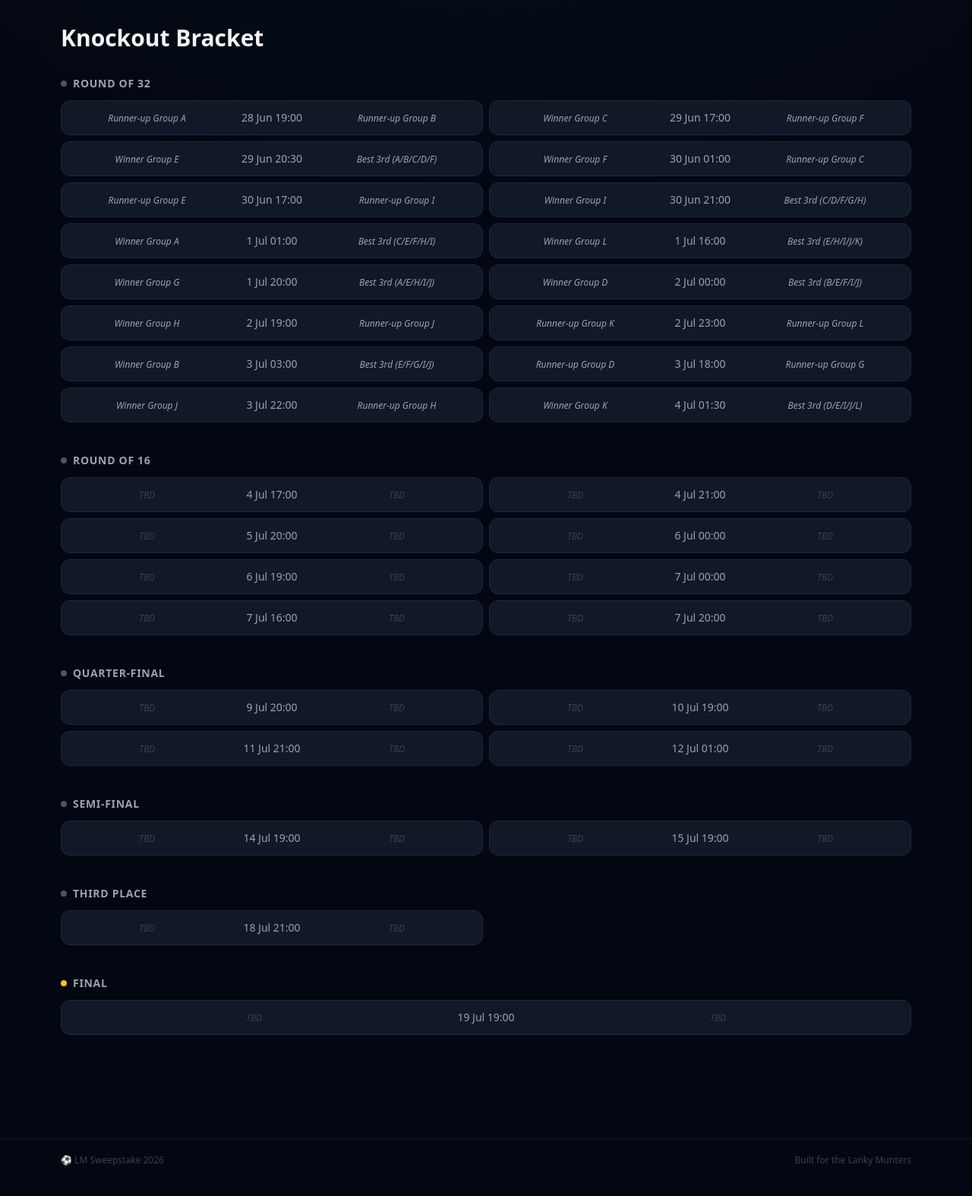
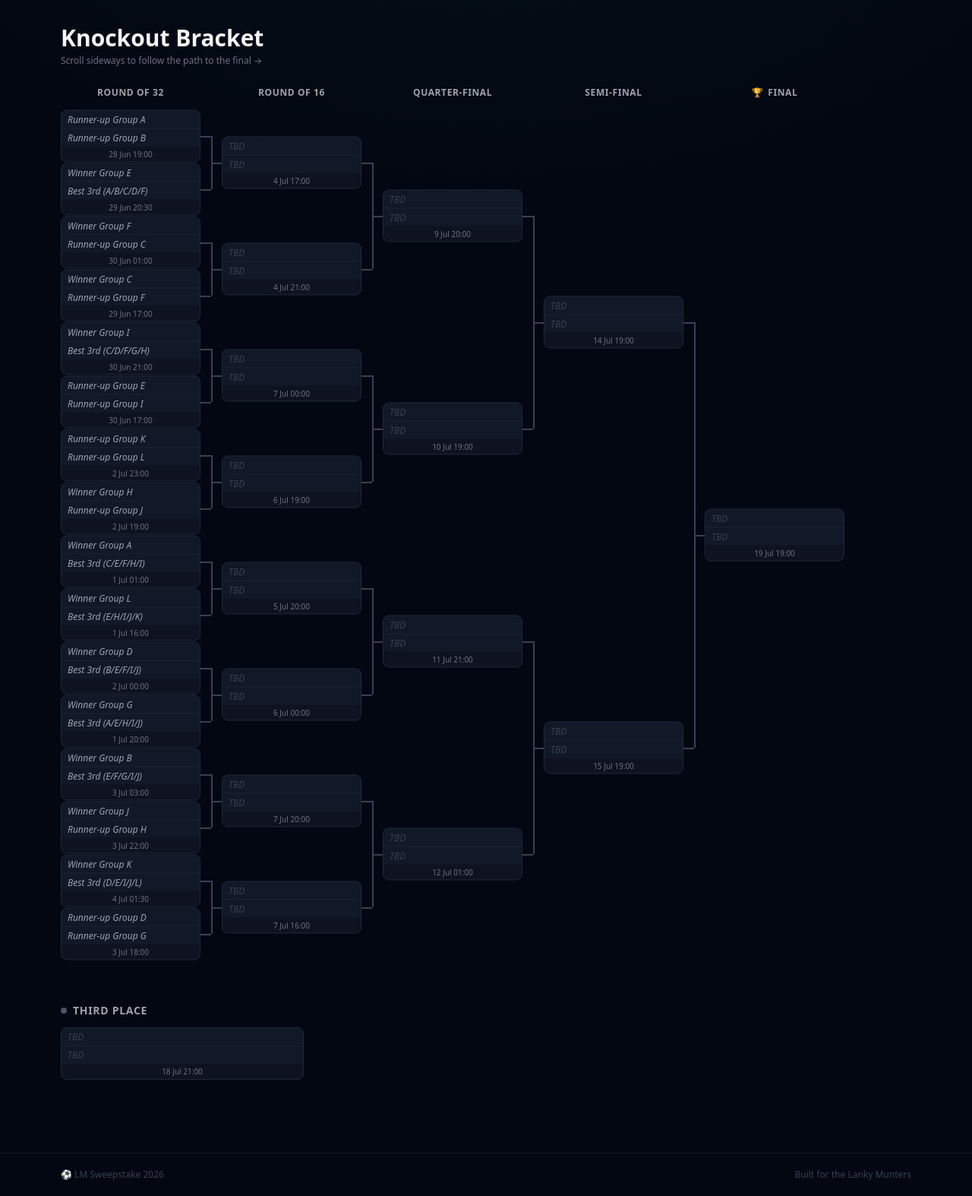
Before and after one commit to elliotseymour97/worldcup-sweepstake, a Flask app: page /bracket in a window 1280 px wide. Shown: the part 49-1623 px from the top of the page at 76% size. Before the commit the page ends 1583 px from the top, so only its background shows below. Run offline with Flask 3, Linux system fonts and the light colour scheme; some libraries are stand-ins or nearby versions.

Commit message:
Bracket: redesign as a true visual bracket with a path to the final
Replace the flat, kickoff-ordered round list with a proper tournament
tree: rounds laid out as columns, matches positioned by real bracket
slot (not kickoff time), and connector lines linking each pair into
their next-round match. Slot order is derived from FIFA's official
match-number wiring for Round of 32, and cross-checked against this
app's own kickoff timestamps for Round of 16 through the Final.

Co-Authored-By: Claude Sonnet 5 <noreply@anthropic.com>

```diff
--- a/routes/main.py
+++ b/routes/main.py
@@ -215,6 +215,8 @@ def groups():
 @main_bp.route('/bracket')
 def bracket():
     from bracket_labels import BRACKET_LABELS
+    from bracket_structure import BRACKET_ORDER, BRACKET_MAIN_STAGES, slot_positions
+
     matches_by_stage = {}
     for stage in KNOCKOUT_STAGES:
         stage_matches = Match.query.filter_by(stage=stage).options(
@@ -222,10 +224,38 @@ def bracket():
             joinedload(Match.away_country).joinedload(Country.player),
         ).order_by(Match.kickoff.asc()).all()
         if stage_matches:
+            order = BRACKET_ORDER.get(stage, [])
+            stage_matches.sort(
+                key=lambda m: order.index(m.api_id) if m.api_id in order else len(order))
             matches_by_stage[stage] = stage_matches
+
+    # Vertical center (% of column height) for each match, so the template can
+    # place it with absolute positioning and have pairs line up between rounds.
+    positions = {
+        stage: slot_positions(len(matches_by_stage[stage]))
+        for stage in BRACKET_MAIN_STAGES if stage in matches_by_stage
+    }
+
+    # Connector lines between each pair of adjacent rounds: for every match in
+    # the later round, the vertical spans of the two earlier-round matches that
+    # feed it, plus its own center (they meet at the same %, see slot_positions).
+    connectors = {}
+    for stage_a, stage_b in zip(BRACKET_MAIN_STAGES, BRACKET_MAIN_STAGES[1:]):
+        pos_a = positions.get(stage_a)
+        pos_b = positions.get(stage_b)
+        if not pos_a or not pos_b:
+            continue
+        connectors[stage_b] = [
+            {'top1': pos_a[2 * j], 'top2': pos_a[2 * j + 1], 'mid': pos_b[j]}
+            for j in range(len(pos_b))
+            if 2 * j + 1 < len(pos_a)
+        ]
 
     return render_template('bracket.html',
                            matches_by_stage=matches_by_stage,
                            stage_labels=STAGE_LABELS,
                            knockout_stages=KNOCKOUT_STAGES,
-                           bracket_labels=BRACKET_LABELS)
+                           bracket_labels=BRACKET_LABELS,
+                           bracket_main_stages=BRACKET_MAIN_STAGES,
+                           positions=positions,
+                           connectors=connectors)
--- a/templates/bracket.html
+++ b/templates/bracket.html
@@ -2,112 +2,119 @@
 {% block title %}Bracket – LM Sweepstake 2026{% endblock %}
 {% block content %}
 
-<h1 class="text-3xl font-bold mb-8">Knockout Bracket</h1>
-
-{% if matches_by_stage %}
-
-{% for stage in knockout_stages %}
-{% if stage in matches_by_stage %}
-{% set matches = matches_by_stage[stage] %}
-
-<section class="mb-10">
-  <h2 class="text-sm font-semibold uppercase tracking-wider text-gray-400 mb-3 flex items-center gap-2">
-    {% if stage == 'FINAL' %}
-    <span class="w-2 h-2 rounded-full bg-amber-400 inline-block"></span>
-    {% else %}
-    <span class="w-2 h-2 rounded-full bg-gray-600 inline-block"></span>
-    {% endif %}
-    {{ stage_labels.get(stage, stage) }}
-  </h2>
-
-  <div class="grid grid-cols-1 sm:grid-cols-2 lg:grid-cols-{{ '1' if stage == 'FINAL' else '2' if stage in ('SEMI_FINALS','THIRD_PLACE') else '2' }} gap-2">
-    {% for m in matches %}
+{% macro match_card(m) %}
 {% set is_finished = m.status == 'FINISHED' %}
-    {% set is_live = m.status in ('IN_PLAY', 'PAUSED') %}
+{% set is_live = m.status in ('IN_PLAY', 'PAUSED', 'EXTRA_TIME', 'PENALTY_SHOOTOUT') %}
 {% set has_score = m.home_score is not none and m.away_score is not none %}
 {% set home_wins = has_score and m.home_score > m.away_score %}
 {% set away_wins = has_score and m.away_score > m.home_score %}
-
-    <div class="border rounded-xl px-4 py-3
+<div class="w-full rounded-lg border text-xs overflow-hidden
   {% if is_live %}card-live border-emerald-500 bg-gray-900
   {% elif is_finished %}border-gray-700/60 bg-gray-900/50
   {% else %}border-gray-800 bg-gray-900{% endif %}">
-      <div class="flex items-center gap-3">
-
-        {# Home team #}
-        <div class="flex-1 text-center {% if is_finished and away_wins %}opacity-40{% endif %}">
-          {% if m.home_country %}
-          <div class="flex items-center justify-center gap-1 mb-0.5">
-            {% if is_finished and home_wins %}<span class="text-emerald-400 text-xs font-bold">✓</span>{% endif %}
-            <span class="font-semibold text-sm {{ 'text-white' if (is_finished or is_live) and home_wins else 'text-gray-200' }}">
-              {{ m.home_country.name }}
-            </span>
+  {% for is_home in (true, false) %}
+  {% set country = m.home_country if is_home else m.away_country %}
+  {% set team_name = m.home_team_name if is_home else m.away_team_name %}
+  {% set score = m.home_score if is_home else m.away_score %}
+  {% set wins = home_wins if is_home else away_wins %}
+  {% set lbl = bracket_labels.get(m.api_id) %}
+  <div class="flex items-center justify-between gap-1.5 px-2 py-1
+    {% if not loop.last %}border-b border-gray-800/70{% endif %}
+    {% if is_finished and has_score and not wins %}opacity-40{% endif %}">
+    <div class="min-w-0 flex-1">
+      {% if country %}
+      <div class="flex items-center gap-1">
+        <span class="truncate font-semibold {{ 'text-white' if (is_finished or is_live) and wins else 'text-gray-200' }}">{{ country.name }}</span>
+        {% if is_finished and wins %}<span class="text-emerald-400 font-bold flex-shrink-0">✓</span>{% endif %}
       </div>
-          {% if m.home_country.player %}
-          <div class="flex items-center justify-center gap-1">
-            <span class="tier-badge-{{ m.home_country.tier }} text-xs font-bold px-1 py-0.5 rounded">×{{ m.home_country.multiplier }}</span>
-            <span class="text-xs text-gray-500">{{ m.home_country.player.name }}</span>
+      {% if country.player %}
+      <div class="flex items-center gap-1">
+        <span class="tier-badge-{{ country.tier }} text-[10px] font-bold px-1 rounded leading-tight">×{{ country.multiplier }}</span>
+        <span class="text-[10px] text-gray-500 truncate">{{ country.player.name }}</span>
       </div>
       {% endif %}
-          {% elif m.home_team_name %}
-          <div class="text-xs text-gray-500 italic leading-tight">{{ m.home_team_name }}</div>
+      {% elif team_name %}
+      <div class="text-gray-500 italic truncate">{{ team_name }}</div>
       {% else %}
-          {% set lbl = bracket_labels.get(m.api_id) %}
-          <div class="text-xs {% if lbl %}text-gray-400{% else %}text-gray-700{% endif %} italic leading-tight">{{ lbl[0] if lbl else 'TBD' }}</div>
+      <div class="{% if lbl %}text-gray-400{% else %}text-gray-700{% endif %} italic truncate leading-tight">
+        {{ (lbl[0] if is_home else lbl[1]) if lbl else 'TBD' }}
+      </div>
       {% endif %}
     </div>
-
-        {# Score / time #}
-        <div class="w-28 text-center flex flex-col items-center flex-shrink-0">
-          {% if is_live %}
-          <div class="text-2xl font-bold text-emerald-400 tabular-nums score-num">{{ m.home_score }}–{{ m.away_score }}</div>
-          <span class="mt-0.5 bg-red-500 text-white text-xs font-bold px-2 py-0.5 rounded-full animate-pulse">LIVE</span>
-          {% elif is_finished %}
-          <div class="text-xl font-bold text-gray-100 tabular-nums score-num">{{ m.home_score }}–{{ m.away_score }}</div>
-          <span class="text-xs text-gray-600 font-medium">FT</span>
-          {% if m.kickoff %}
-          <time data-utc="{{ m.kickoff.strftime('%Y-%m-%dT%H:%M:%S') }}Z" class="text-xs text-gray-700 mt-0.5">{{ m.kickoff.strftime('%d %b') }}</time>
-          {% endif %}
-          {% elif m.kickoff %}
-          <time data-utc="{{ m.kickoff.strftime('%Y-%m-%dT%H:%M:%S') }}Z" class="text-sm text-gray-400">
-            {{ m.kickoff.strftime('%d %b %H:%M') }}
-          </time>
-          {% else %}
-          <div class="text-sm text-gray-600">TBC</div>
-          {% endif %}
-        </div>
-
-        {# Away team #}
-        <div class="flex-1 text-center {% if is_finished and home_wins %}opacity-40{% endif %}">
-          {% if m.away_country %}
-          <div class="flex items-center justify-center gap-1 mb-0.5">
-            <span class="font-semibold text-sm {{ 'text-white' if (is_finished or is_live) and away_wins else 'text-gray-200' }}">
-              {{ m.away_country.name }}
-            </span>
-            {% if is_finished and away_wins %}<span class="text-emerald-400 text-xs font-bold">✓</span>{% endif %}
-          </div>
-          {% if m.away_country.player %}
-          <div class="flex items-center justify-center gap-1">
-            <span class="tier-badge-{{ m.away_country.tier }} text-xs font-bold px-1 py-0.5 rounded">×{{ m.away_country.multiplier }}</span>
-            <span class="text-xs text-gray-500">{{ m.away_country.player.name }}</span>
-          </div>
-          {% endif %}
-          {% elif m.away_team_name %}
-          <div class="text-xs text-gray-500 italic leading-tight">{{ m.away_team_name }}</div>
-          {% else %}
-          {% set lbl = bracket_labels.get(m.api_id) %}
-          <div class="text-xs {% if lbl %}text-gray-400{% else %}text-gray-700{% endif %} italic leading-tight">{{ lbl[1] if lbl else 'TBD' }}</div>
-          {% endif %}
-        </div>
-
+    <div class="flex-shrink-0 font-bold tabular-nums {{ 'text-emerald-400' if is_live else 'text-gray-100' }}">
+      {% if has_score %}{{ score }}{% elif is_live %}-{% endif %}
     </div>
   </div>
   {% endfor %}
+  <div class="px-2 py-0.5 bg-black/20 text-center text-[10px]">
+    {% if is_live %}
+    <span class="text-red-400 font-bold animate-pulse">LIVE{% if m.minute %} {{ m.minute }}'{% endif %}</span>
+    {% elif is_finished %}
+    <span class="text-gray-600">FT{% if m.kickoff %} · {{ m.kickoff.strftime('%d %b') }}{% endif %}</span>
+    {% elif m.kickoff %}
+    <time data-utc="{{ m.kickoff.strftime('%Y-%m-%dT%H:%M:%S') }}Z" class="text-gray-500">{{ m.kickoff.strftime('%d %b %H:%M') }}</time>
+    {% else %}
+    <span class="text-gray-700">TBC</span>
+    {% endif %}
   </div>
-</section>
+</div>
+{% endmacro %}
 
+<h1 class="text-3xl font-bold mb-1">Knockout Bracket</h1>
+
+{% if matches_by_stage %}
+{% set bh = 1120 %}
+<p class="text-xs text-gray-500 mb-6">Scroll sideways to follow the path to the final →</p>
+
+<div class="overflow-x-auto pb-4 -mx-4 px-4">
+  <div class="flex items-start min-w-max">
+    {% for stage in bracket_main_stages %}
+    {% if stage in matches_by_stage %}
+    {% set matches = matches_by_stage[stage] %}
+    <div class="flex flex-col flex-shrink-0" style="width:184px;">
+      <h2 class="text-xs font-semibold uppercase tracking-wider text-gray-400 mb-3 flex items-center justify-center gap-1.5 h-5">
+        {% if stage == 'FINAL' %}<span class="text-amber-400">🏆</span>{% endif %}
+        {{ stage_labels.get(stage, stage) }}
+      </h2>
+      <div class="relative w-full" style="height:{{ bh }}px;">
+        {% for m in matches %}
+        <div class="absolute left-0 right-0" style="top:{{ positions[stage][loop.index0] }}%; transform:translateY(-50%);">
+          {{ match_card(m) }}
+        </div>
+        {% endfor %}
+      </div>
+    </div>
+
+    {% set stage_idx = bracket_main_stages.index(stage) %}
+    {% if stage_idx + 1 < bracket_main_stages|length %}
+    {% set next_stage = bracket_main_stages[stage_idx + 1] %}
+    {% if next_stage in connectors %}
+    <div class="relative flex-shrink-0" style="width:28px; height:{{ bh }}px; margin-top:32px;">
+      {% for c in connectors[next_stage] %}
+      <div class="absolute left-0 w-1/2 border-t-2 border-gray-700" style="top:{{ c.top1 }}%;"></div>
+      <div class="absolute left-0 w-1/2 border-t-2 border-gray-700" style="top:{{ c.top2 }}%;"></div>
+      <div class="absolute border-r-2 border-gray-700" style="left:50%; top:{{ c.top1 }}%; height:{{ c.top2 - c.top1 }}%;"></div>
+      <div class="absolute right-0 w-1/2 border-t-2 border-gray-700" style="top:{{ c.mid }}%;"></div>
+      {% endfor %}
+    </div>
+    {% endif %}
+    {% endif %}
     {% endif %}
     {% endfor %}
+  </div>
+</div>
+
+{% if 'THIRD_PLACE' in matches_by_stage %}
+<section class="mt-10 max-w-xs">
+  <h2 class="text-sm font-semibold uppercase tracking-wider text-gray-400 mb-3 flex items-center gap-2">
+    <span class="w-2 h-2 rounded-full bg-gray-600 inline-block"></span>
+    {{ stage_labels.get('THIRD_PLACE', 'Third Place') }}
+  </h2>
+  {% for m in matches_by_stage['THIRD_PLACE'] %}
+  {{ match_card(m) }}
+  {% endfor %}
+</section>
+{% endif %}
 
 {% else %}
 <div class="bg-gray-900 rounded-xl border border-gray-800 p-12 text-center">
```
Also changed, not shown: bracket_structure.py (added, +45 -0 lines). Lines whose indentation alone changed are shown as unchanged.
